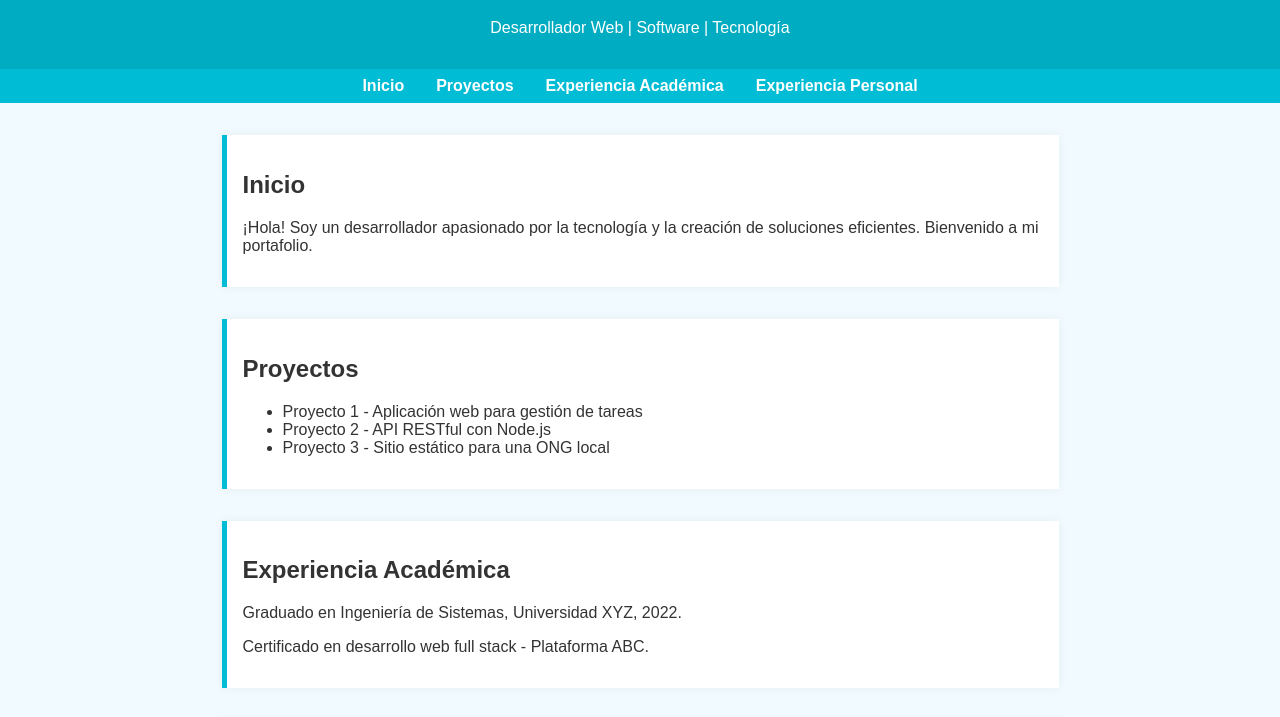
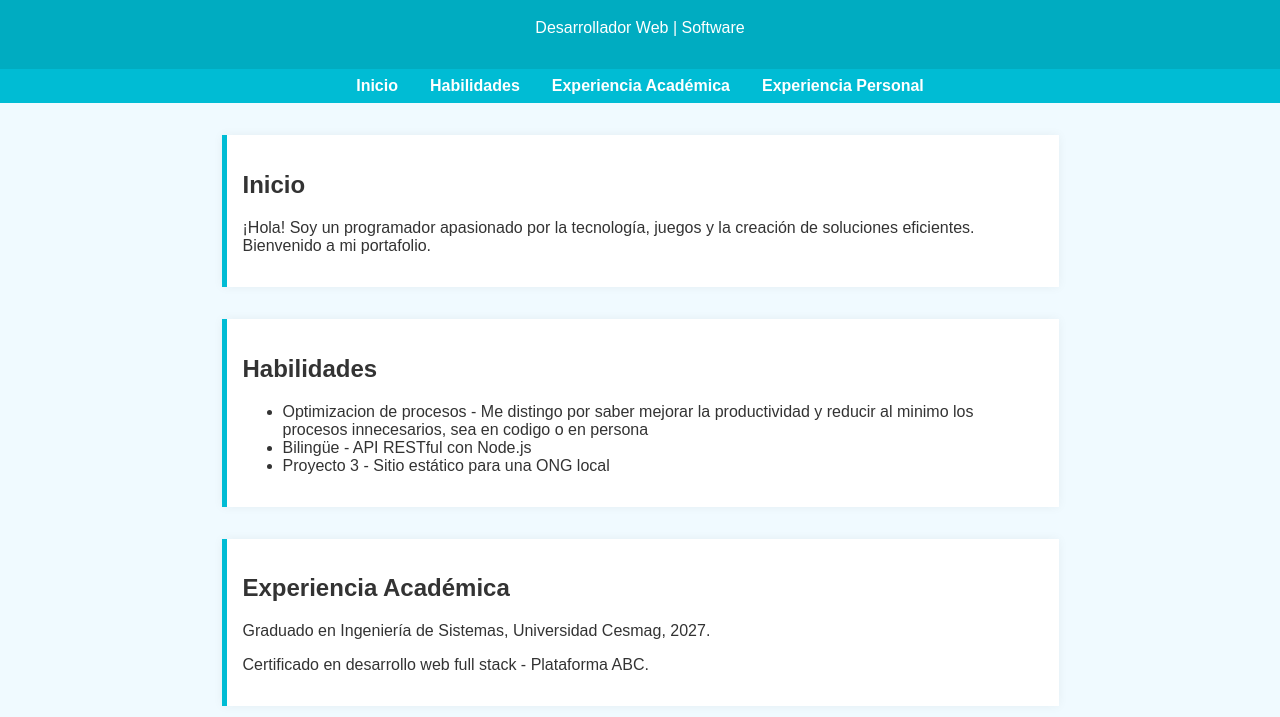
Before and after one commit to GustCes/GustCes.github.io, a plain HTML site: page index.html in a window 1280 px wide. Shown: the part 77-794 px from the top of the page. Drawn offline with Linux system fonts and the light colour scheme.

Commit message:
añadi algunos datos y prueba para ver el resultado

```diff
--- a/index.html
+++ b/index.html
@@ -66,33 +66,33 @@
 
   <header>
     <h1>Hola, soy Gustavo Gomez Toro</h1>
-    <p>Desarrollador Web | Software | Tecnología</p>
+    <p>Desarrollador Web | Software</p>
   </header>
 
   <nav>
     <a href="#inicio">Inicio</a>
-    <a href="#proyectos">Proyectos</a>
+    <a href="#Habilidades">Habilidades</a>
     <a href="#experiencia-academica">Experiencia Académica</a>
     <a href="#experiencia-personal">Experiencia Personal</a>
   </nav>
 
   <section id="inicio">
     <h2>Inicio</h2>
-    <p>¡Hola! Soy un desarrollador apasionado por la tecnología y la creación de soluciones eficientes. Bienvenido a mi portafolio.</p>
+    <p>¡Hola! Soy un programador apasionado por la tecnología, juegos y la creación de soluciones eficientes. Bienvenido a mi portafolio.</p>
   </section>
 
-  <section id="proyectos">
-    <h2>Proyectos</h2>
+  <section id="Habilidades">
+    <h2>Habilidades</h2>
     <ul>
-      <li>Proyecto 1 - Aplicación web para gestión de tareas</li>
-      <li>Proyecto 2 - API RESTful con Node.js</li>
+      <li>Optimizacion de procesos - Me distingo por saber mejorar la productividad y reducir al minimo los procesos innecesarios, sea en codigo o en persona</li>
+      <li>Bilingüe - API RESTful con Node.js</li>
       <li>Proyecto 3 - Sitio estático para una ONG local</li>
     </ul>
   </section>
 
   <section id="experiencia-academica">
     <h2>Experiencia Académica</h2>
-    <p>Graduado en Ingeniería de Sistemas, Universidad XYZ, 2022.</p>
+    <p>Graduado en Ingeniería de Sistemas, Universidad Cesmag, 2027.</p>
     <p>Certificado en desarrollo web full stack - Plataforma ABC.</p>
   </section>
 
```
